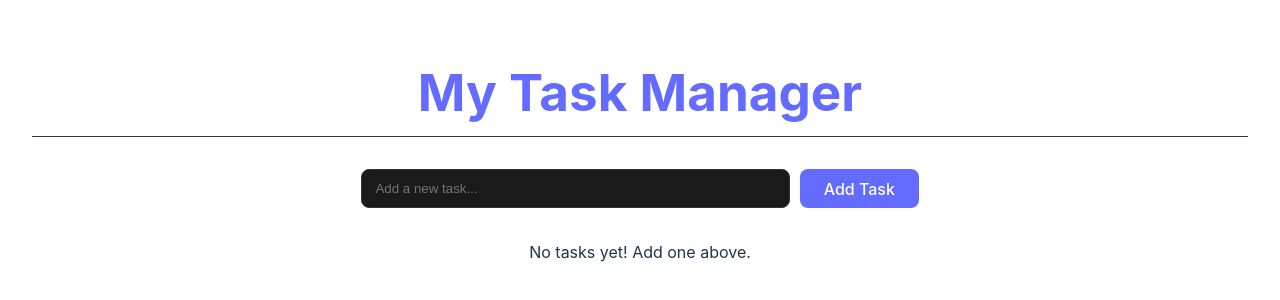
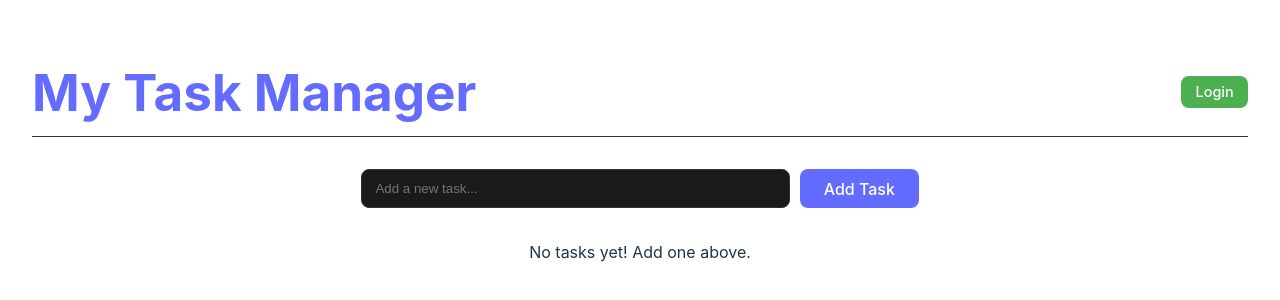
Before and after one commit to nirajrajput-dev/task-manager, a React (Vite) app: page / in a window 1280 px wide. Shown: the part 228-528 px from the top of the page. Built offline with nearby package versions, Linux system fonts and the light colour scheme.

Commit message:
added AuthContext

```diff
--- a/src/components/Header.tsx
+++ b/src/components/Header.tsx
@@ -1,13 +1,33 @@
-import React from "react"; // React 17+ you don't strictly need this, but it's good practice for clarity.
+import React, { useContext } from "react"; // Import useContext
+import AuthContext from "../contexts/AuthContext"; // Import AuthContext
 
 interface HeaderProps {
   title: string;
 }
 
 const Header: React.FC<HeaderProps> = ({ title }) => {
+  const { user, login, logout } = useContext(AuthContext); // Consume the AuthContext
+
+  const handleLogin = () => {
+    // Mock user data for demonstration
+    login({ id: "1", name: "John Doe", email: "john@example.com" });
+  };
+
   return (
-    <header>
+    <header className="app-header">
+      {" "}
+      {/* Add class for styling */}
       <h1>{title}</h1>
+      <div className="auth-section">
+        {user ? (
+          <>
+            <span>Welcome, {user.name}!</span>
+            <button onClick={logout}>Logout</button>
+          </>
+        ) : (
+          <button onClick={handleLogin}>Login</button>
+        )}
+      </div>
     </header>
   );
 };
--- /dev/null
+++ b/src/contexts/AuthContext.tsx
@@ -0,0 +1,61 @@
+import React, { createContext, useState, type ReactNode } from "react";
+
+// 1. Define the shape of our user
+interface User {
+  id: string;
+  name: string;
+  email: string;
+}
+
+// 2. Define the shape of our AuthContext value
+interface AuthContextType {
+  user: User | null; // User can be null if not logged in
+  login: (userData: User) => void;
+  logout: () => void;
+}
+
+// 3. Create the Context with a default (initial) value
+// The default value is used when a component consumes the context
+// without a matching Provider above it in the tree.
+// Here, we provide a placeholder with dummy functions.
+const AuthContext = createContext<AuthContextType>({
+  user: null,
+  login: () => {},
+  logout: () => {},
+});
+
+// 4. Create a Provider component that will manage the actual state
+interface AuthProviderProps {
+  children: ReactNode; // A special type for children prop
+}
+
+export const AuthProvider: React.FC<AuthProviderProps> = ({ children }) => {
+  const [user, setUser] = useState<User | null>(null);
+
+  const login = (userData: User) => {
+    // In a real app, this would involve API calls, token storage, etc.
+    setUser(userData);
+    console.log("User logged in:", userData.name);
+  };
+
+  const logout = () => {
+    // In a real app, this would involve clearing tokens, etc.
+    setUser(null);
+    console.log("User logged out.");
+  };
+
+  // 5. The value prop for the Provider
+  // All components consuming AuthContext will receive this value.
+  const contextValue: AuthContextType = {
+    user,
+    login,
+    logout,
+  };
+
+  return (
+    <AuthContext.Provider value={contextValue}>{children}</AuthContext.Provider>
+  );
+};
+
+// 6. Export the context directly for easy consumption using useContext
+export default AuthContext;
--- a/src/index.css
+++ b/src/index.css
@@ -170,3 +170,40 @@ header h1 {
   background-color: #c82333;
   border-color: #dc3545;
 }
+
+.app-header {
+  display: flex;
+  justify-content: space-between; /* Space out title and auth section */
+  align-items: center;
+  padding-bottom: 1rem;
+  border-bottom: 1px solid #333;
+  margin-bottom: 2rem;
+  flex-wrap: wrap; /* Allow wrapping on smaller screens */
+  gap: 1rem; /* Space between items if wrapped */
+}
+
+.app-header h1 {
+  margin: 0;
+  color: #646cff;
+  flex-shrink: 0; /* Prevent title from shrinking */
+}
+
+.auth-section {
+  display: flex;
+  align-items: center;
+  gap: 1rem;
+  font-size: 0.9em;
+  color: #aaa;
+}
+
+.auth-section button {
+  padding: 0.5em 1em;
+  background-color: #4CAF50; /* Green for login */
+  color: white;
+  border: none;
+}
+
+.auth-section button:hover {
+  background-color: #45a049;
+  border-color: #4CAF50;
+}
--- a/src/main.tsx
+++ b/src/main.tsx
@@ -1,10 +1,14 @@
 import { StrictMode } from "react";
 import { createRoot } from "react-dom/client";
+import App from "./App.tsx";
 import "./index.css";
-import App from "./App.tsx";
+import { AuthProvider } from "./contexts/AuthContext.tsx"; // Import AuthProvider
 
 createRoot(document.getElementById("root")!).render(
   <StrictMode>
-    <App />
+    <AuthProvider>
+      {/* Wrap App with AuthProvider */}
+      <App />
+    </AuthProvider>
   </StrictMode>
 );
```
